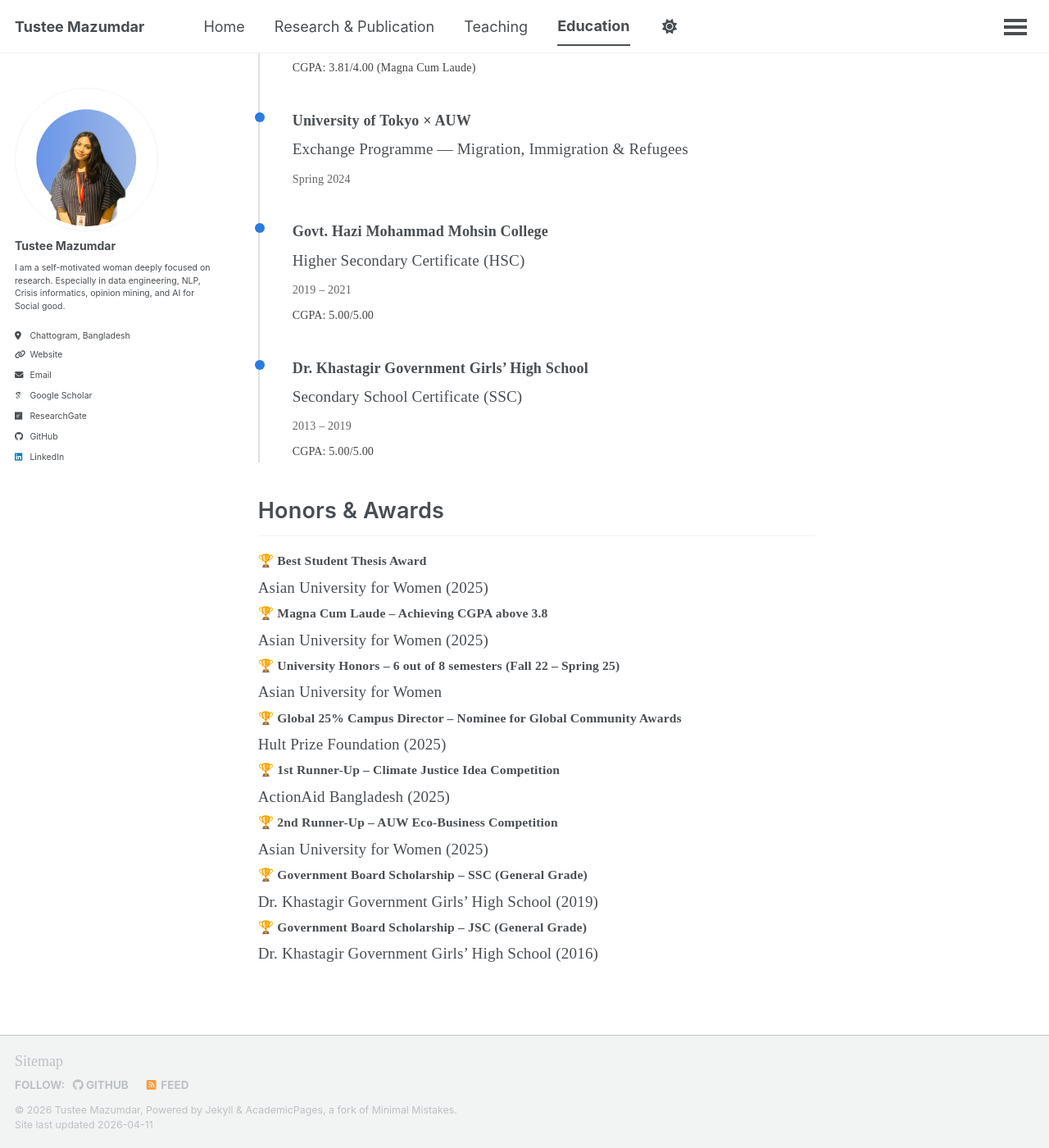
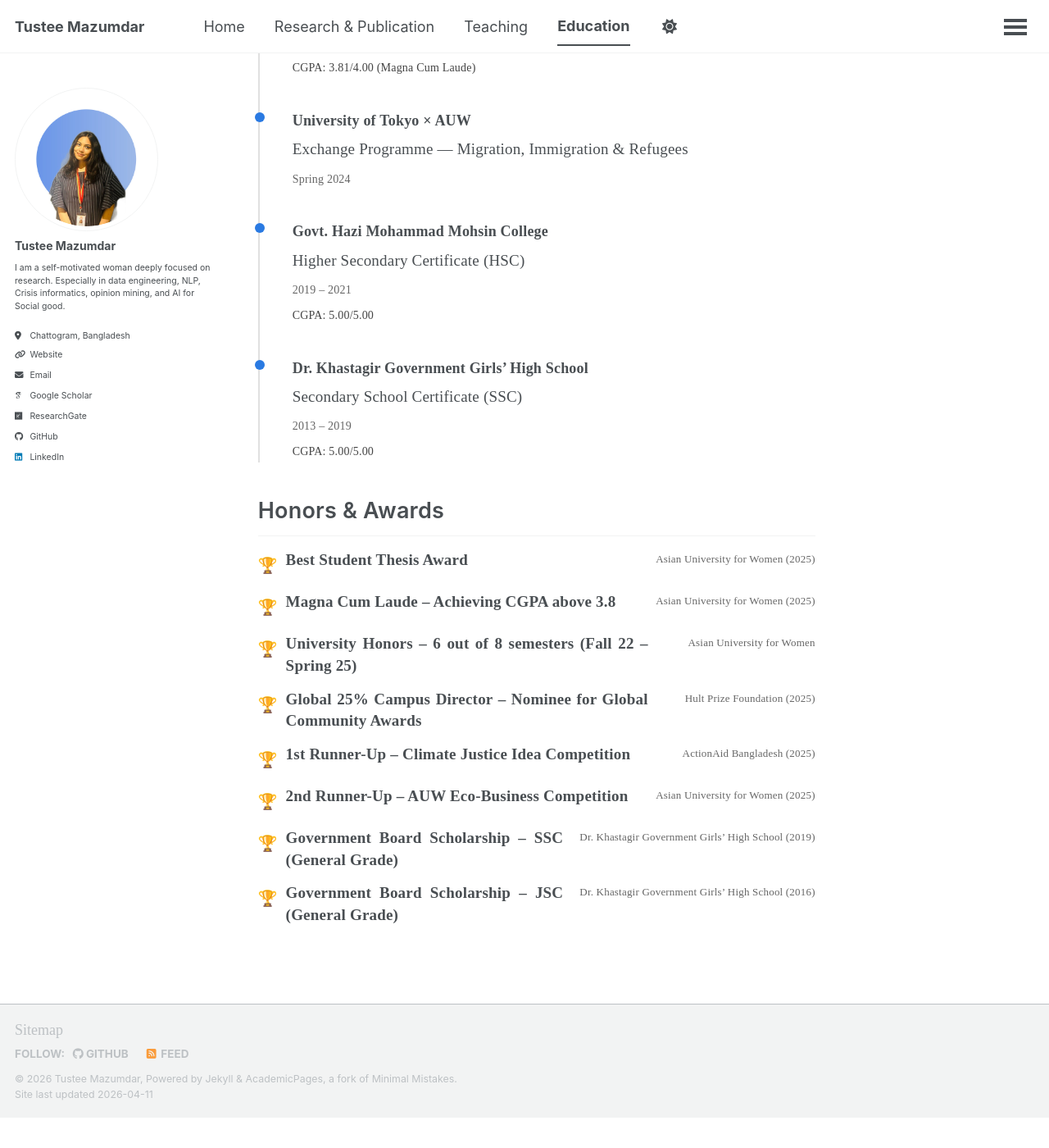
Before and after one commit to TusteeMazumdar/TusteeMazumdar.github.io, a Jekyll site: the page built from _pages/education.html, in a window 1280 px wide and 1400 px high, scrolled down 244 px. Shown: the whole window at 82% size. Built offline with Jekyll 4.4.1, drawn with Linux system fonts in a browser that asks for light colours; some web fonts are replaced; a script bundle is joined from its source files by our own code; library files that are not in the unit come from our copies; after the commit the page ends 1607 px from its top, so only the background shows below that.

Commit message:
Update _custom.scss

```diff
--- a/_sass/_custom.scss
+++ b/_sass/_custom.scss
@@ -1,28 +1,33 @@
-.awards-modern {
-  margin-top: 10px;
-  border-top: 1px solid #ccc;
-  padding-top: 10px;
+.awards-list {
+  margin-top: 15px;
 }
 
-.award-item {
+.award-row {
   display: flex;
   justify-content: space-between;
   align-items: flex-start;
-  margin-bottom: 12px;
+  margin-bottom: 14px;
+  gap: 20px;
 }
 
 .award-left {
-  max-width: 80%;
-  font-size: 15.5px;
+  display: flex;
+  gap: 10px;
+  max-width: 70%;
 }
 
-.award-org {
-  color: #555;
-  font-size: 14px;
+.award-title {
+  font-weight: 600;
+  line-height: 1.4;
 }
 
-.award-year {
-  font-weight: 600;
-  color: #333;
-  font-size: 14px;
+.award-right {
+  font-size: 13px;
+  color: #666;
+  text-align: right;
+  white-space: nowrap;
 }
+
+.award-icon {
+  margin-top: 2px;
+}
```
